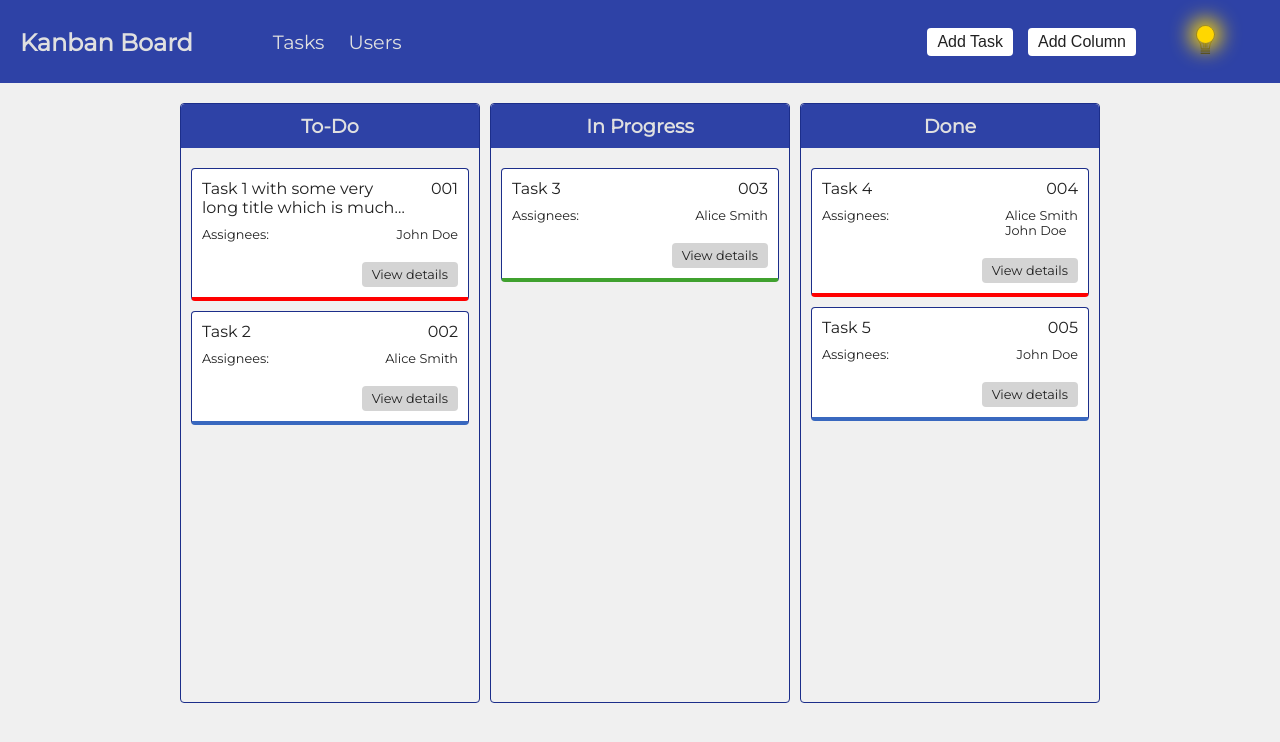
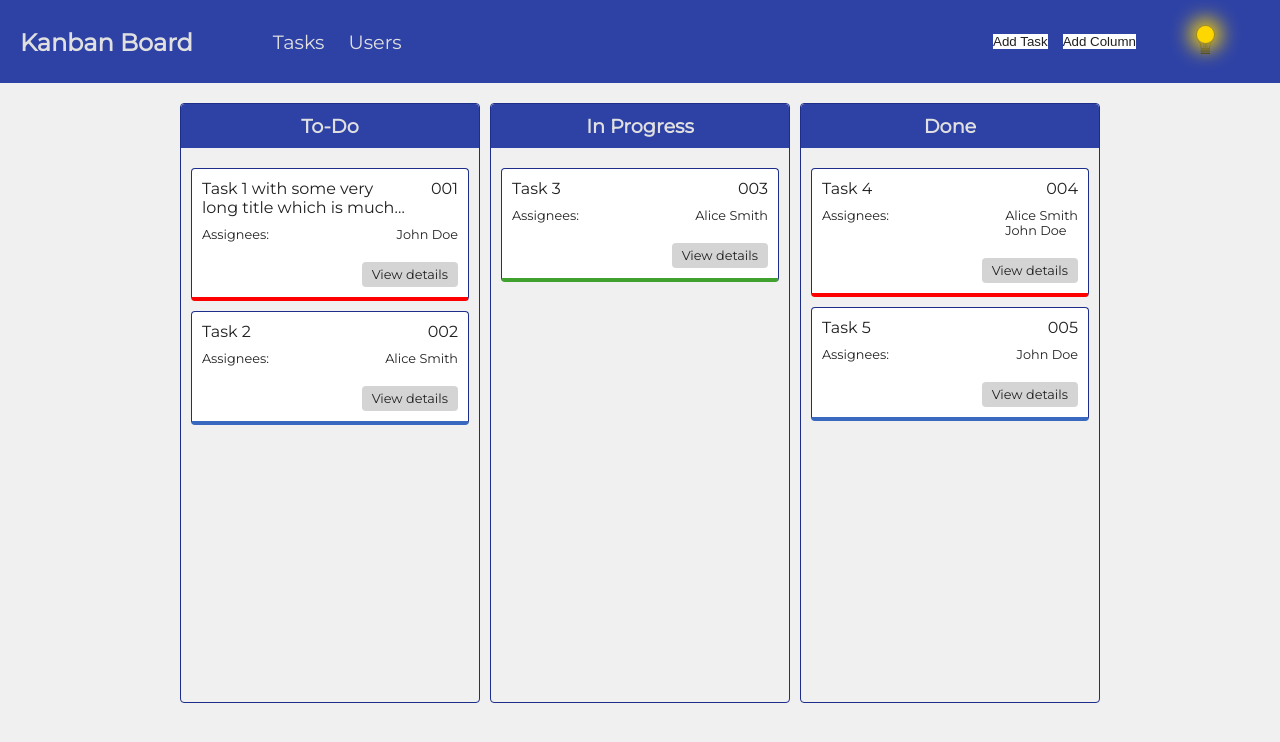
Before and after one commit to ilyas-sov/kanban-board, a React (Create React App) app: page /tasks in a window 1280 px wide. Shown: the top 742 px of the page. Built offline with nearby package versions, Linux system fonts and the light colour scheme.

Commit message:
Header.module.scss: delete unnecessary styles

```diff
--- a/src/components/Header.module.scss
+++ b/src/components/Header.module.scss
@@ -38,10 +38,6 @@
     gap: 15px;
 
     button {
-      font-size: 1rem;
-      padding: 5px 10px;
-      border: none;
-      border-radius: 4px;
       background-color: var(--bg-secondary);
       color: var(--text-color);
 
```
